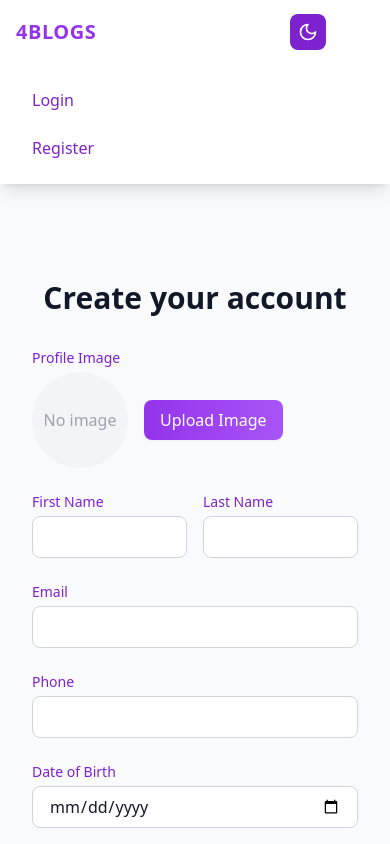
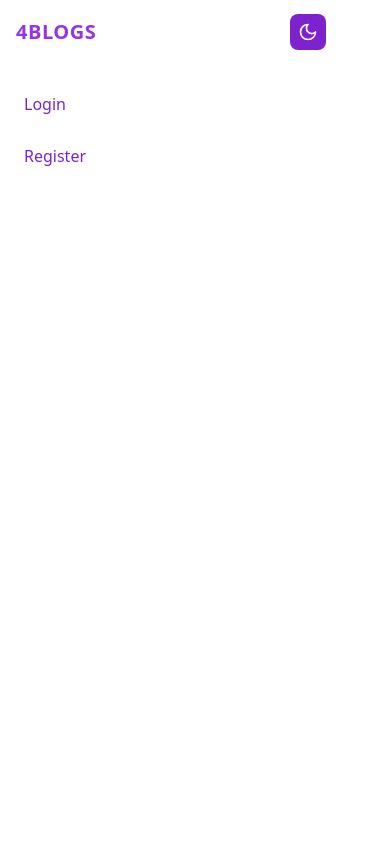
Before and after one commit to binelbpe/4blogs_frontend, a React (Create React App) app: page /register in a window 390 px wide. Both pictures are taken after a click on the button 354 px from the left and 32 px from the top of the page. Shown: the top 844 px of the page. Built offline with nearby package versions, Linux system fonts and the light colour scheme; no server answers.

Commit message:
responsive issues

```diff
--- a/src/components/Header.js
+++ b/src/components/Header.js
@@ -74,7 +74,7 @@ const Header = () => {
 
   return (
     <div className="min-h-screen bg-background dark:bg-background-dark transition-colors duration-200">
-      <nav className={`bg-white dark:bg-gray-900 shadow-lg transition-colors duration-200`}>
+      <nav className="bg-white dark:bg-gray-900 shadow-lg transition-colors duration-200 sticky top-0 z-50">
         <div className="max-w-7xl mx-auto px-4">
           <div className="flex justify-between h-16">
             {/* Logo */}
@@ -165,9 +165,10 @@ const Header = () => {
             </div>
           </div>
 
-          {/* Mobile Menu */}
+          {/* Mobile Menu - Update styles */}
           {isMobileMenuOpen && (
-            <div className="md:hidden py-4 space-y-2">
+            <div className="md:hidden py-2 fixed inset-0 top-16 bg-white dark:bg-gray-900 z-50 overflow-y-auto">
+              <div className="px-2 pt-2 pb-3 space-y-1">
                 {isAuthenticated ? (
                   <>
                     <button
@@ -175,8 +176,8 @@ const Header = () => {
                         navigate('/dashboard');
                         setIsMobileMenuOpen(false);
                       }}
-                    className="block w-full text-left px-4 py-2 text-primary-700 dark:text-primary-300
-                               hover:bg-primary-50 dark:hover:bg-primary-900/20"
+                      className="block w-full text-left px-4 py-3 text-base font-medium text-primary-700 dark:text-primary-300
+                                 hover:bg-primary-50 dark:hover:bg-primary-900/20 rounded-md"
                     >
                       Dashboard
                     </button>
@@ -185,8 +186,8 @@ const Header = () => {
                         navigate('/articles/create');
                         setIsMobileMenuOpen(false);
                       }}
-                    className="block w-full text-left px-4 py-2 text-primary-700 dark:text-primary-300
-                               hover:bg-primary-50 dark:hover:bg-primary-900/20"
+                      className="block w-full text-left px-4 py-3 text-base font-medium text-primary-700 dark:text-primary-300
+                                 hover:bg-primary-50 dark:hover:bg-primary-900/20 rounded-md"
                     >
                       Create Article
                     </button>
@@ -195,8 +196,8 @@ const Header = () => {
                         navigate('/articles/list');
                         setIsMobileMenuOpen(false);
                       }}
-                    className="block w-full text-left px-4 py-2 text-primary-700 dark:text-primary-300
-                               hover:bg-primary-50 dark:hover:bg-primary-900/20"
+                      className="block w-full text-left px-4 py-3 text-base font-medium text-primary-700 dark:text-primary-300
+                                 hover:bg-primary-50 dark:hover:bg-primary-900/20 rounded-md"
                     >
                       My Articles
                     </button>
@@ -205,8 +206,8 @@ const Header = () => {
                         navigate('/profile');
                         setIsMobileMenuOpen(false);
                       }}
-                    className="block w-full text-left px-4 py-2 text-primary-700 dark:text-primary-300
-                               hover:bg-primary-50 dark:hover:bg-primary-900/20"
+                      className="block w-full text-left px-4 py-3 text-base font-medium text-primary-700 dark:text-primary-300
+                                 hover:bg-primary-50 dark:hover:bg-primary-900/20 rounded-md"
                     >
                       Profile
                     </button>
@@ -215,8 +216,8 @@ const Header = () => {
                         setIsMobileMenuOpen(false);
                         handleLogoutClick();
                       }}
-                    className="block w-full text-left px-4 py-2 text-primary-700 dark:text-primary-300
-                               hover:bg-primary-50 dark:hover:bg-primary-900/20"
+                      className="block w-full text-left px-4 py-3 text-base font-medium text-primary-700 dark:text-primary-300
+                                 hover:bg-primary-50 dark:hover:bg-primary-900/20 rounded-md"
                     >
                       Logout
                     </button>
@@ -228,8 +229,8 @@ const Header = () => {
                         navigate('/login');
                         setIsMobileMenuOpen(false);
                       }}
-                    className="block w-full text-left px-4 py-2 text-primary-700 dark:text-primary-300
-                               hover:bg-primary-50 dark:hover:bg-primary-900/20"
+                      className="block w-full text-left px-4 py-3 text-base font-medium text-primary-700 dark:text-primary-300
+                                 hover:bg-primary-50 dark:hover:bg-primary-900/20 rounded-md"
                     >
                       Login
                     </button>
@@ -238,19 +239,21 @@ const Header = () => {
                         navigate('/register');
                         setIsMobileMenuOpen(false);
                       }}
-                    className="block w-full text-left px-4 py-2 text-primary-700 dark:text-primary-300
-                               hover:bg-primary-50 dark:hover:bg-primary-900/20"
+                      className="block w-full text-left px-4 py-3 text-base font-medium text-primary-700 dark:text-primary-300
+                                 hover:bg-primary-50 dark:hover:bg-primary-900/20 rounded-md"
                     >
                       Register
                     </button>
                   </>
                 )}
               </div>
+            </div>
           )}
         </div>
       </nav>
 
-      <main className="max-w-7xl mx-auto px-4 py-8">
+      {/* Adjust main content padding */}
+      <main className="max-w-7xl mx-auto px-4 py-4 sm:py-8">
         <div className="container mx-auto">
           <div className="my-4">
             <Outlet />
--- a/src/pages/ArticleCreate.js
+++ b/src/pages/ArticleCreate.js
@@ -133,17 +133,17 @@ const ArticleCreate = () => {
   };
 
   return (
-    <div className="max-w-2xl mx-auto px-4 py-8">
-      <div className="bg-white dark:bg-gray-800 rounded-lg shadow-lg p-6">
-        <h1 className="heading-primary mb-8">Create New Article</h1>
+    <div className="max-w-2xl mx-auto px-4 py-6 sm:py-8">
+      <div className="bg-white dark:bg-gray-800 rounded-lg shadow-lg p-4 sm:p-6">
+        <h1 className="heading-primary text-xl sm:text-2xl mb-6">Create New Article</h1>
 
         {submitError && (
-          <div className="mb-4 p-3 bg-red-100 border border-red-400 text-red-700 rounded">
+          <div className="mb-4 p-3 bg-red-100 border border-red-400 text-red-700 rounded text-sm">
             {submitError}
           </div>
         )}
 
-        <form onSubmit={handleSubmit} className="space-y-6">
+        <form onSubmit={handleSubmit} className="space-y-4 sm:space-y-6">
           <div>
             <label htmlFor="title" className="form-label">
               Title
@@ -181,12 +181,12 @@ const ArticleCreate = () => {
 
           <div className="space-y-2">
             <label className="form-label">Category</label>
-            <div className="grid grid-cols-2 md:grid-cols-3 lg:grid-cols-4 gap-3">
+            <div className="grid grid-cols-2 sm:grid-cols-3 lg:grid-cols-4 gap-2 sm:gap-3">
               {CATEGORIES.map((category) => (
                 <label
                   key={category}
-                  className={`relative flex items-center p-4 cursor-pointer rounded-lg border-2
-                             transition-all duration-200
+                  className={`relative flex items-center p-2 sm:p-4 cursor-pointer rounded-lg border-2
+                             transition-all duration-200 text-sm sm:text-base
                              ${formData.category === category
                                ? 'border-primary-500 bg-primary-50 dark:bg-primary-900/20'
                                : 'border-gray-200 dark:border-gray-700 hover:border-primary-200 dark:hover:border-primary-800'
@@ -201,17 +201,17 @@ const ArticleCreate = () => {
                     className="sr-only"
                   />
                   <div className="flex items-center">
-                    <div className={`w-4 h-4 rounded-full border-2 mr-3 flex items-center justify-center
+                    <div className={`w-3 h-3 sm:w-4 sm:h-4 rounded-full border-2 mr-2 sm:mr-3 flex items-center justify-center
                                    ${formData.category === category
                                      ? 'border-primary-500 bg-primary-500'
                                      : 'border-gray-300 dark:border-gray-600'
                                    }`}
                     >
                       {formData.category === category && (
-                        <div className="w-2 h-2 rounded-full bg-white" />
+                        <div className="w-1.5 h-1.5 sm:w-2 sm:h-2 rounded-full bg-white" />
                       )}
                     </div>
-                    <span className={`text-sm font-medium
+                    <span className={`text-xs sm:text-sm font-medium
                                     ${formData.category === category
                                       ? 'text-primary-700 dark:text-primary-400'
                                       : 'text-gray-700 dark:text-gray-300'
@@ -230,7 +230,7 @@ const ArticleCreate = () => {
 
           <div className="space-y-2">
             <label className="form-label">Article Image</label>
-            <div className="flex justify-center px-6 pt-5 pb-6 border-2 border-gray-300 dark:border-gray-600
+            <div className="flex justify-center px-3 sm:px-6 pt-4 pb-4 sm:pt-5 sm:pb-6 border-2 border-gray-300 dark:border-gray-600
                            border-dashed rounded-lg hover:border-primary-500 dark:hover:border-primary-400
                            transition-colors duration-200">
               <div className="space-y-1 text-center">
@@ -239,7 +239,7 @@ const ArticleCreate = () => {
                     <img
                       src={imagePreview}
                       alt="Preview"
-                      className="mx-auto h-48 w-full object-cover rounded-lg"
+                      className="mx-auto h-32 sm:h-48 w-full object-cover rounded-lg"
                     />
                     <button
                       type="button"
@@ -299,18 +299,18 @@ const ArticleCreate = () => {
             />
           </div>
 
-          <div className="flex justify-end space-x-4">
+          <div className="flex flex-col sm:flex-row sm:justify-end space-y-3 sm:space-y-0 sm:space-x-4">
             <button
               type="button"
               onClick={() => navigate(-1)}
-              className="btn-secondary"
+              className="w-full sm:w-auto btn-secondary"
             >
               Cancel
             </button>
             <button
               type="submit"
               disabled={isSubmitting}
-              className="btn-primary"
+              className="w-full sm:w-auto btn-primary"
             >
               {isSubmitting ? 'Creating...' : 'Create Article'}
             </button>
--- a/src/pages/Register.js
+++ b/src/pages/Register.js
@@ -209,22 +209,22 @@ const Register = () => {
   };
 
   return (
-    <div className="min-h-screen py-12 px-4 sm:px-6 lg:px-8">
+    <div className="min-h-screen py-8 px-4 sm:px-6 lg:px-8">
       <div className="max-w-md mx-auto">
-        <h2 className="text-center text-3xl font-extrabold text-gray-900 mb-8">
+        <h2 className="text-center text-2xl sm:text-3xl font-extrabold text-gray-900 mb-6 sm:mb-8">
           Create your account
         </h2>
 
         {backendError && (
-          <div className="bg-red-100 border border-red-400 text-red-700 px-4 py-3 rounded relative mb-4">
+          <div className="bg-red-100 border border-red-400 text-red-700 px-3 py-2 rounded relative mb-4 text-sm">
             {backendError}
           </div>
         )}
 
-        <form onSubmit={handleSubmit} className="space-y-6">
+        <form onSubmit={handleSubmit} className="space-y-4 sm:space-y-6">
           <div>
             <label className="form-label">Profile Image</label>
-            <div className="mt-1 flex items-center space-x-4">
+            <div className="mt-1 flex flex-col sm:flex-row items-center space-y-3 sm:space-y-0 sm:space-x-4">
               {imagePreview ? (
                 <div className="relative">
                   <img
@@ -269,7 +269,7 @@ const Register = () => {
             )}
           </div>
 
-          <div className="grid grid-cols-2 gap-4">
+          <div className="grid grid-cols-1 sm:grid-cols-2 gap-4">
             <div>
               <label htmlFor="firstName" className="form-label">First Name</label>
               <input
@@ -378,7 +378,7 @@ const Register = () => {
 
           <div>
             <label className="form-label">Preferences</label>
-            <div className="grid grid-cols-2 md:grid-cols-3 lg:grid-cols-4 gap-2">
+            <div className="grid grid-cols-2 sm:grid-cols-3 lg:grid-cols-4 gap-2">
               {CATEGORIES.map((category) => (
                 <label key={category} className="flex items-center space-x-2 p-2 hover:bg-gray-50 rounded">
                   <input
@@ -398,22 +398,19 @@ const Register = () => {
             )}
           </div>
 
-          <div>
+          <div className="flex flex-col sm:flex-row sm:justify-between items-center space-y-3 sm:space-y-0">
             <button
               type="submit"
-              className="w-full btn-primary"
+              className="w-full sm:w-auto btn-primary"
               disabled={isSubmitting}
             >
               {isSubmitting ? 'Registering...' : 'Register'}
             </button>
+            <Link to="/login" className="text-primary-600 hover:text-primary-700 text-sm">
+              Already have an account? Sign in
+            </Link>
           </div>
         </form>
-
-        <div className="text-center mt-4">
-          <Link to="/login" className="text-primary-600 hover:text-primary-700">
-            Already have an account? Sign in
-          </Link>
-        </div>
       </div>
 
       {toast && (
```
Also changed, not shown: 11 other files (tests, documents, lock files or other folders). Lines whose indentation alone changed are shown as unchanged.
